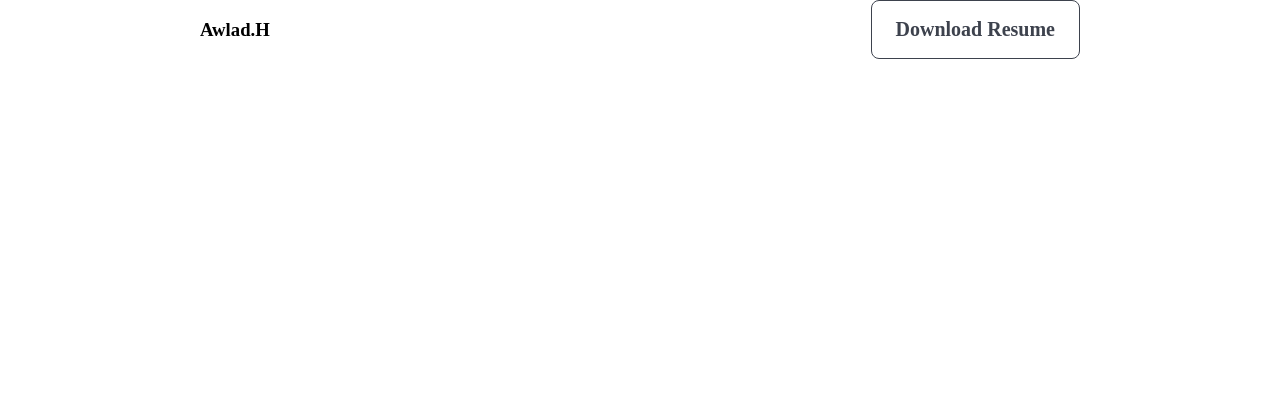
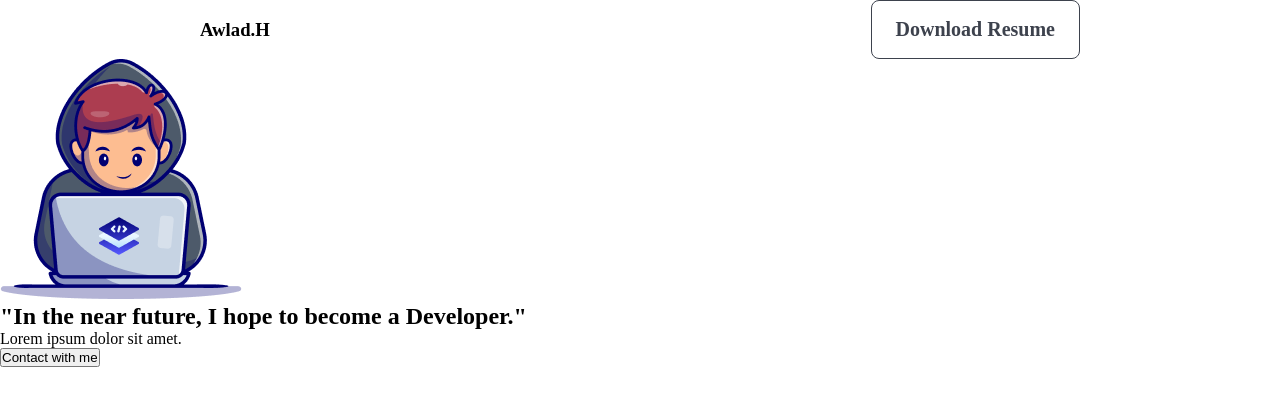
Before and after one commit to Suvobd100/challenge-begins-akbar, a plain HTML site: page index.html in a window 1280 px wide. Drawn offline with Linux system fonts and the light colour scheme; a web font is replaced by a local one.

Commit message:
added hero part 20%ok

```diff
--- a/index.html
+++ b/index.html
@@ -17,7 +17,22 @@
             </ul>
         </nav>
     </header>
-    <main></main>
+    <main>
+        <section class="hero">
+            <div class="laptop-use-img">
+                <img src="./assets/Group.png" alt="" srcset="">
+            </div>
+
+            <div class="future-dev">
+                <h1>"In the near future, I hope to become a Developer."</h1>
+                <p>Lorem ipsum dolor sit amet.</p>
+            </div>
+            <div class="btn-contact-me">
+                <button>Contact with me</button>
+            </div>
+
+        </section>
+    </main>
     <footer></footer>
 
 </body>
```
